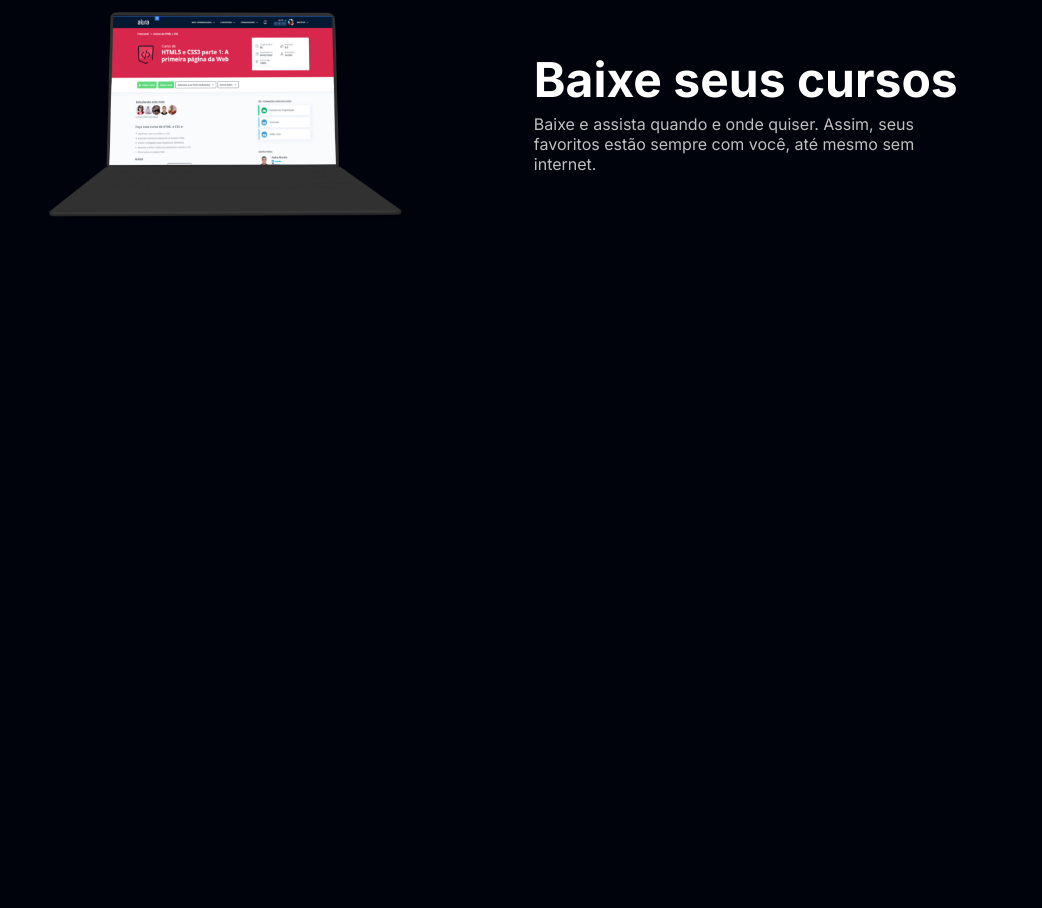
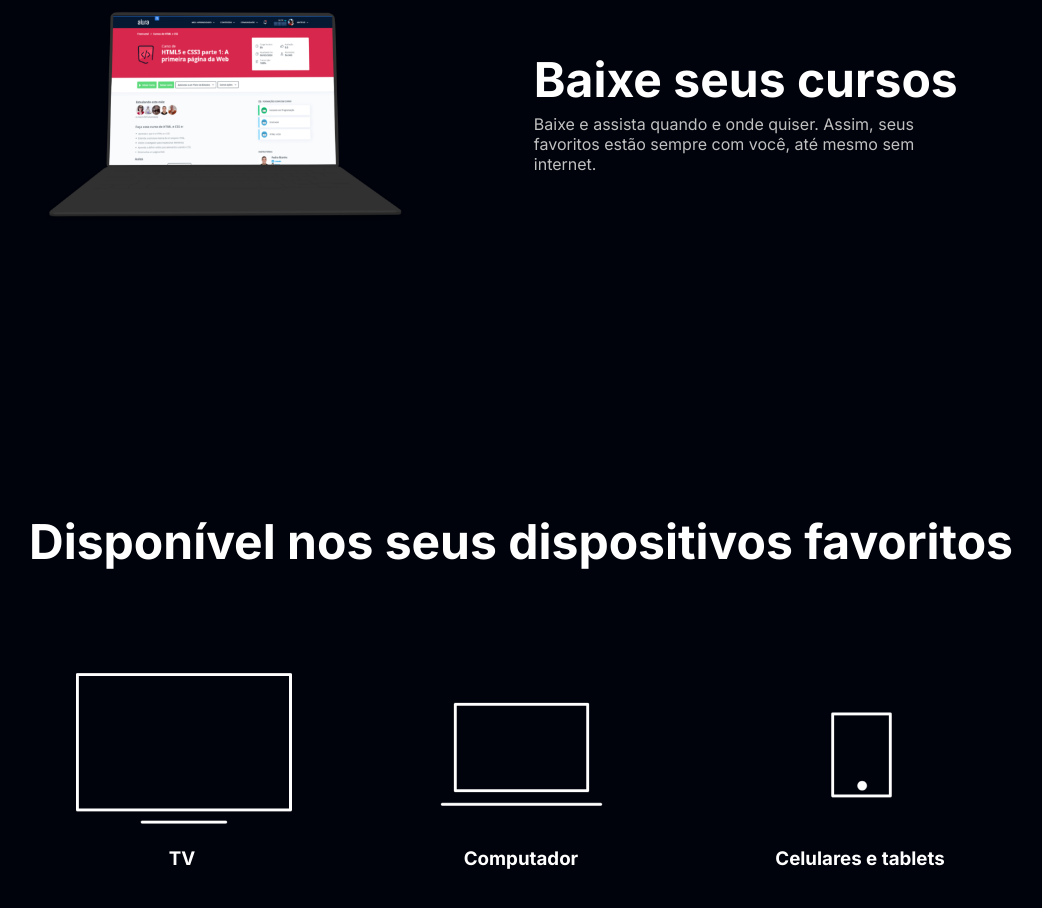
Before and after one commit to Luis-Parente/AluraPlus, a plain HTML site: page index.html in a window 1280 px wide. Shown: the part 2688-3596 px from the top of the page, without its empty margins (119-1161 px from the left). Before the commit the page ends 3200 px from the top, so only its background shows below. Drawn offline with Linux system fonts and the light colour scheme.

Commit message:
section dispositivos finalizada

```diff
--- a/index.html
+++ b/index.html
@@ -43,5 +43,23 @@
             <p class="descricao__texto">Baixe e assista quando e onde quiser. Assim, seus favoritos estão sempre com você, até mesmo sem internet.</p>
         </div>
     </section>
+
+    <section class="dispositivos">
+        <h2 class="dispositivos__titulo">Disponível nos seus dispositivos favoritos</h2>
+        <ul class="dispositivos__lista">
+            <li>
+                <img src="./assets/tv.png" alt="Ícone de TV"/>
+                <h3>TV</h3>
+            </li>
+            <li>
+                <img src="./assets/computador.png" alt="Ícone de Computador"/>
+                <h3>Computador</h3>
+            </li>
+            <li>
+                <img src="./assets/celular.png" alt="Ícone de Celular"/>
+                <h3>Celulares e tablets</h3>
+            </li>
+        </ul>
+    </section>
 </body>
 </html>
--- a/styles/styles.css
+++ b/styles/styles.css
@@ -99,3 +99,25 @@ body{
     display: inline-block;
     margin-top: 1em;
 }
+
+.dispositivos{
+    text-align: center;
+}
+
+.dispositivos__titulo{
+    color: var(--branco-principal);
+    font-size: 48px;
+    font-weight: 700;
+}
+
+.dispositivos__lista{
+    display: flex;
+    justify-content: center;
+    list-style-type: none;
+    margin: 5em 0;
+}
+
+.lista__item{
+    font-size: 32px;
+    color: var(--branco-principal);
+}
```
